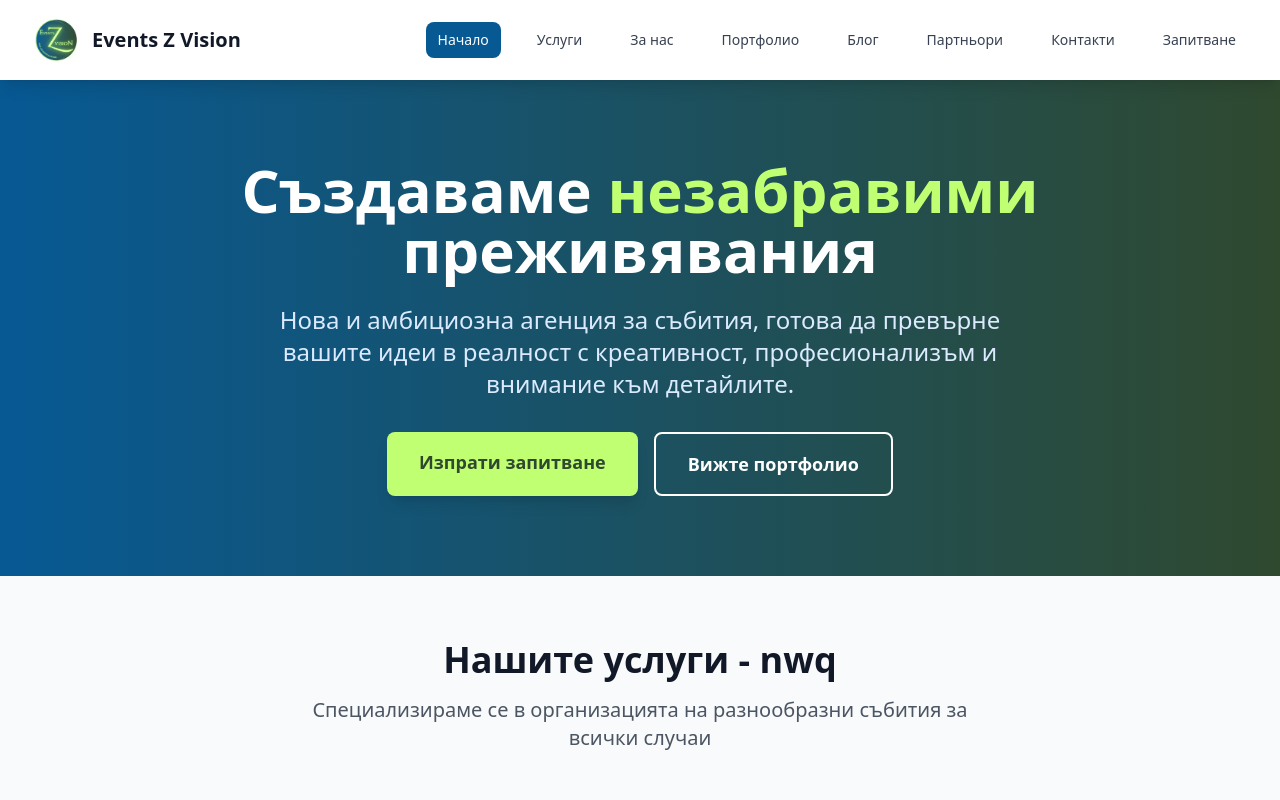
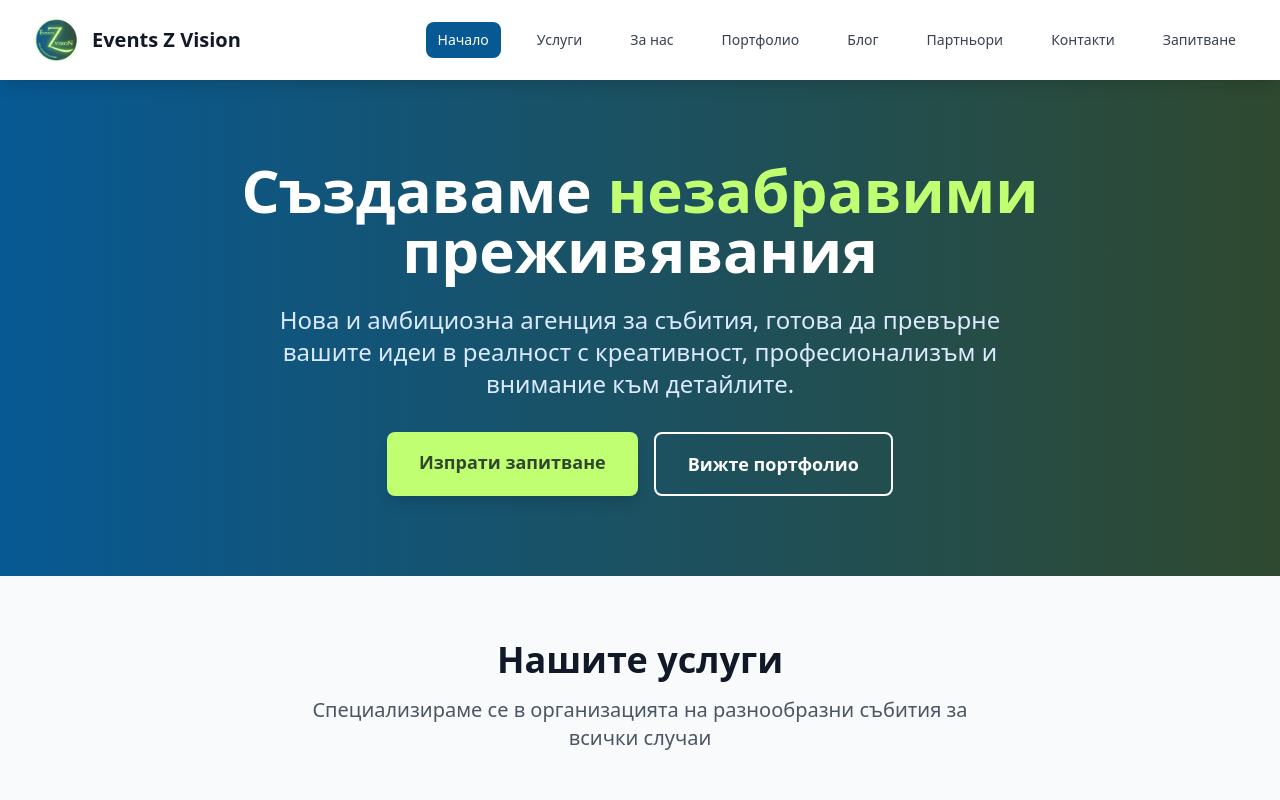
Before and after one commit to Petar829-ui/events-z-vision, a React (Vite) app: page / in a window 1280 px wide. Shown: the top 800 px of the page. Built offline with nearby package versions, Linux system fonts and the light colour scheme.

Commit message:
Some changes V2

```diff
--- a/src/pages/Home.tsx
+++ b/src/pages/Home.tsx
@@ -66,7 +66,7 @@ const Home = () => {
         <div className="max-w-7xl mx-auto px-4 sm:px-6 lg:px-8">
           <div className="text-center mb-12">
             <h2 className="text-3xl md:text-4xl font-bold text-gray-900 mb-4">
-              Нашите услуги - nwq
+              Нашите услуги
             </h2>
             <p className="text-xl text-gray-600 max-w-2xl mx-auto">
               Специализираме се в организацията на разнообразни събития за всички случаи
```
